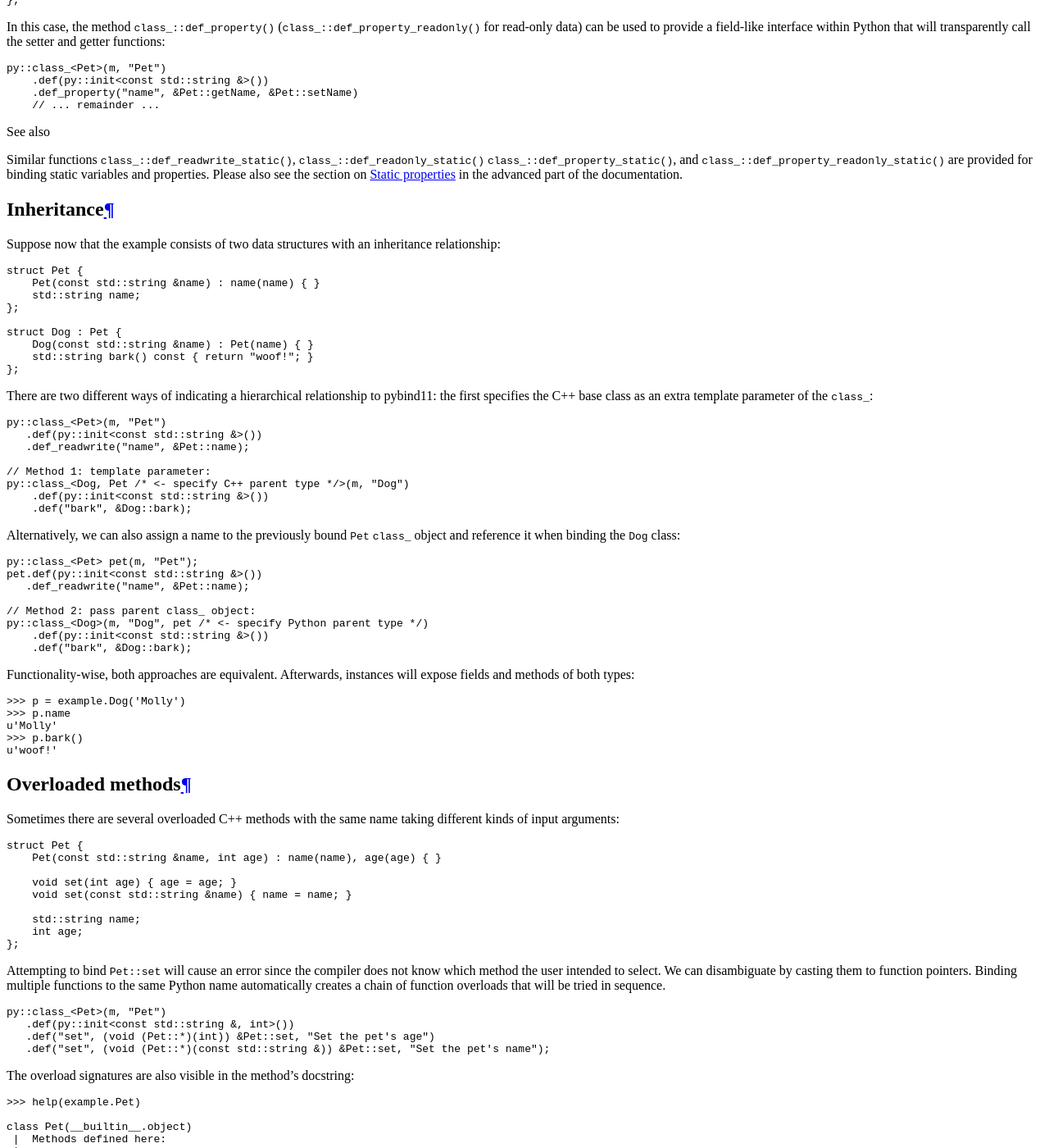
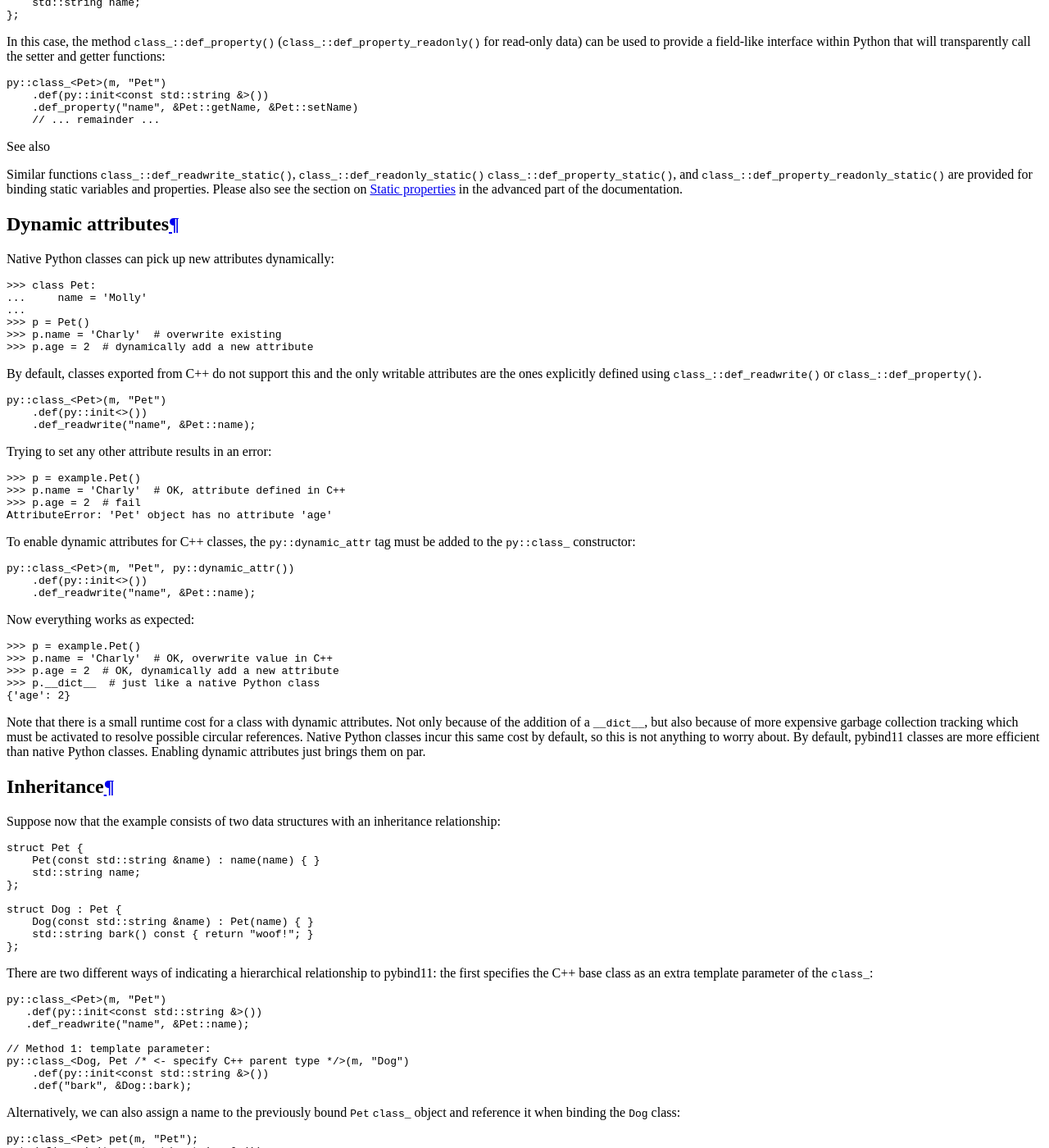
Before and after one commit to pybind/pybind11, a Sphinx documentation site: the page built from docs/classes.rst, in a window 1280 px wide and 1400 px high, scrolled down 2263 px. Shown: the whole window at 82% size. Built offline with Sphinx 7.4.7 and the Read the Docs theme 2.0.0, drawn with Linux system fonts in a browser that asks for light colours.

Commit message:
Document dynamic attributes

```diff
--- a/docs/classes.rst
+++ b/docs/classes.rst
@@ -164,6 +164,66 @@ the setter and getter functions:
     and :func:`class_::def_property_readonly_static` are provided for binding
     static variables and properties. Please also see the section on
     :ref:`static_properties` in the advanced part of the documentation.
+
+Dynamic attributes
+==================
+
+Native Python classes can pick up new attributes dynamically:
+
+.. code-block:: pycon
+
+    >>> class Pet:
+    ...     name = 'Molly'
+    ...
+    >>> p = Pet()
+    >>> p.name = 'Charly'  # overwrite existing
+    >>> p.age = 2  # dynamically add a new attribute
+
+By default, classes exported from C++ do not support this and the only writable
+attributes are the ones explicitly defined using :func:`class_::def_readwrite`
+or :func:`class_::def_property`.
+
+.. code-block:: cpp
+
+    py::class_<Pet>(m, "Pet")
+        .def(py::init<>())
+        .def_readwrite("name", &Pet::name);
+
+Trying to set any other attribute results in an error:
+
+.. code-block:: pycon
+
+    >>> p = example.Pet()
+    >>> p.name = 'Charly'  # OK, attribute defined in C++
+    >>> p.age = 2  # fail
+    AttributeError: 'Pet' object has no attribute 'age'
+
+To enable dynamic attributes for C++ classes, the :class:`py::dynamic_attr` tag
+must be added to the :class:`py::class_` constructor:
+
+.. code-block:: cpp
+
+    py::class_<Pet>(m, "Pet", py::dynamic_attr())
+        .def(py::init<>())
+        .def_readwrite("name", &Pet::name);
+
+Now everything works as expected:
+
+.. code-block:: pycon
+
+    >>> p = example.Pet()
+    >>> p.name = 'Charly'  # OK, overwrite value in C++
+    >>> p.age = 2  # OK, dynamically add a new attribute
+    >>> p.__dict__  # just like a native Python class
+    {'age': 2}
+
+Note that there is a small runtime cost for a class with dynamic attributes.
+Not only because of the addition of a ``__dict__``, but also because of more
+expensive garbage collection tracking which must be activated to resolve
+possible circular references. Native Python classes incur this same cost by
+default, so this is not anything to worry about. By default, pybind11 classes
+are more efficient than native Python classes. Enabling dynamic attributes
+just brings them on par.
 
 .. _inheritance:
 
```
